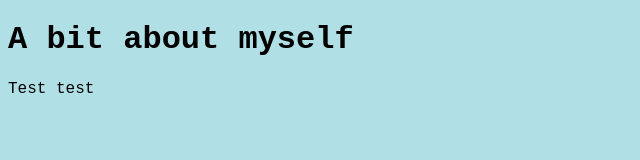
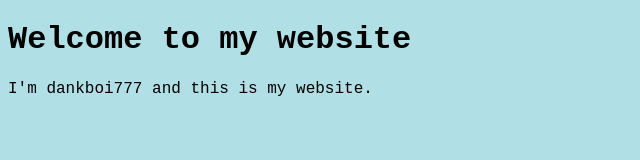
Before and after one commit to dankboi777/dankboi777.github.io, a plain HTML site: page index.html in a window 1280 px wide. Shown: the whole page, without its empty margins (0-640 px from the left). Drawn offline with Linux system fonts and the light colour scheme.

Commit message:
Update index.html

```diff
--- a/index.html
+++ b/index.html
@@ -9,7 +9,7 @@
     </style>
   </head>
   <body>
-    <h1>A bit about myself</h1>
-    <p>Test test</p>
+    <h1>Welcome to my website</h1>
+    <p>I'm dankboi777 and this is my website.</p>
   </body>
 </html>
```
